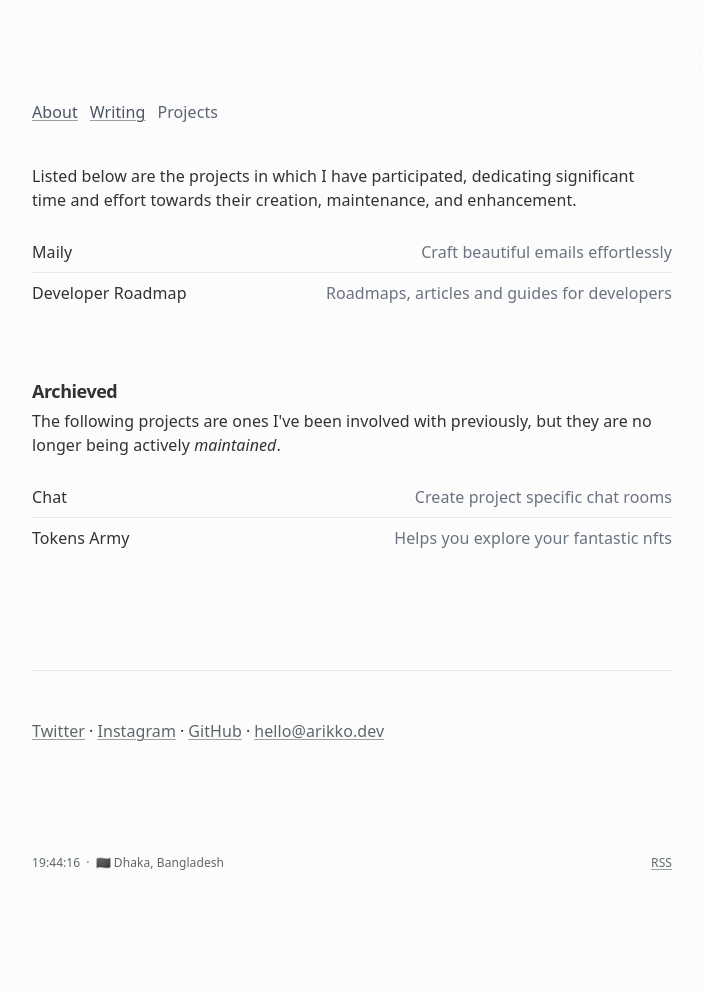
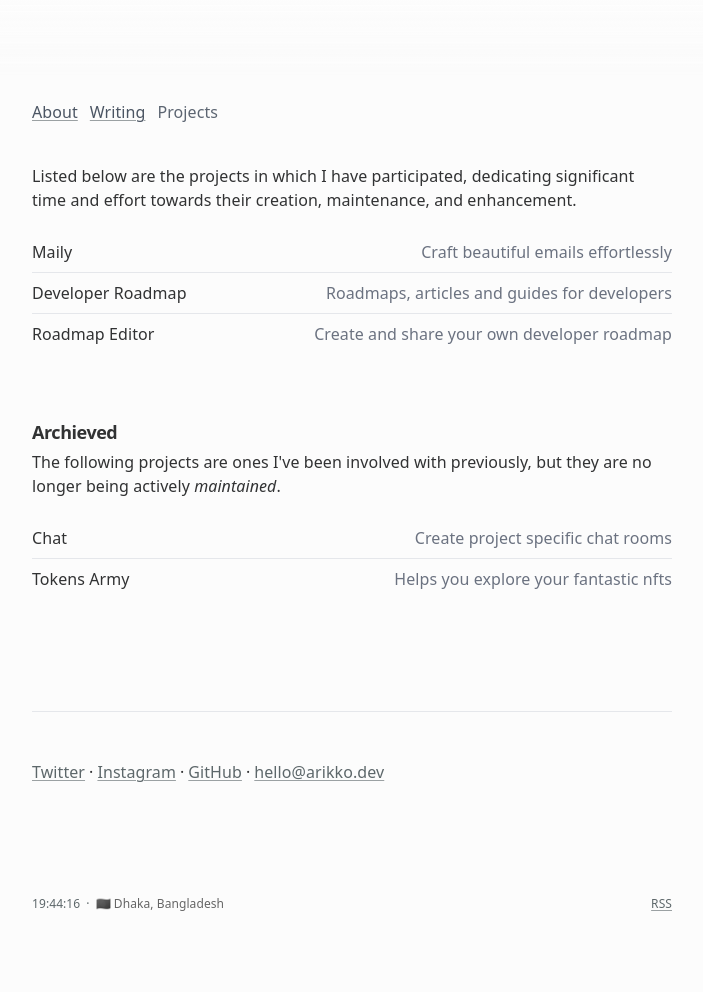
Before and after one commit to arikchakma/arikkodev, an Astro site: page /projects in a window 1280 px wide. Shown: the whole page, without its empty margins (288-991 px from the left). Before the commit the page ends 951 px from the top, so only its background shows below. Built offline with nearby package versions, Linux system fonts and the light colour scheme; Astro itself is replaced by a stand-in of ours.

Commit message:
Add Roadmap editor project

```diff
--- a/src/pages/projects.astro
+++ b/src/pages/projects.astro
@@ -11,6 +11,11 @@ const activeProjects = [
     title: 'Developer Roadmap',
     description: 'Roadmaps, articles and guides for developers',
     url: 'https://roadmap.sh',
+  },
+  {
+    title: 'Roadmap Editor',
+    description: 'Create and share your own developer roadmap',
+    url: 'https://draw.roadmap.sh',
   },
 ];
 
```
